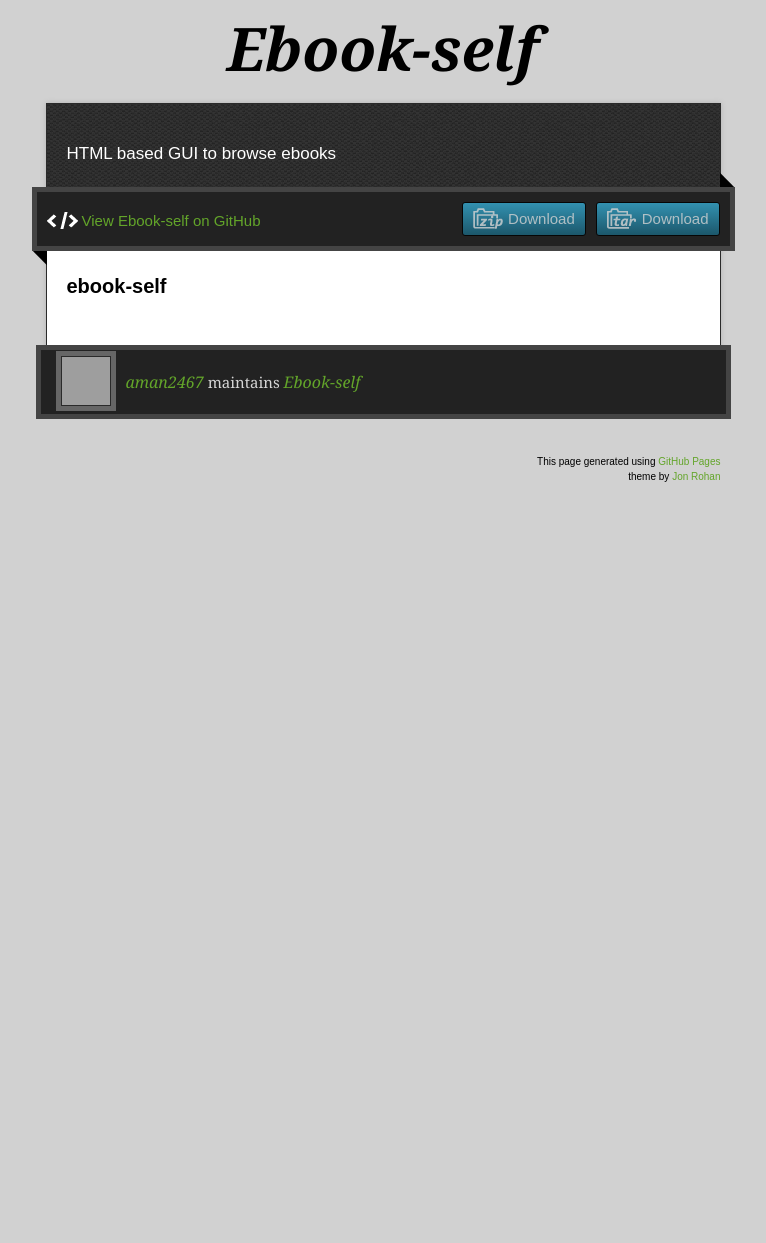
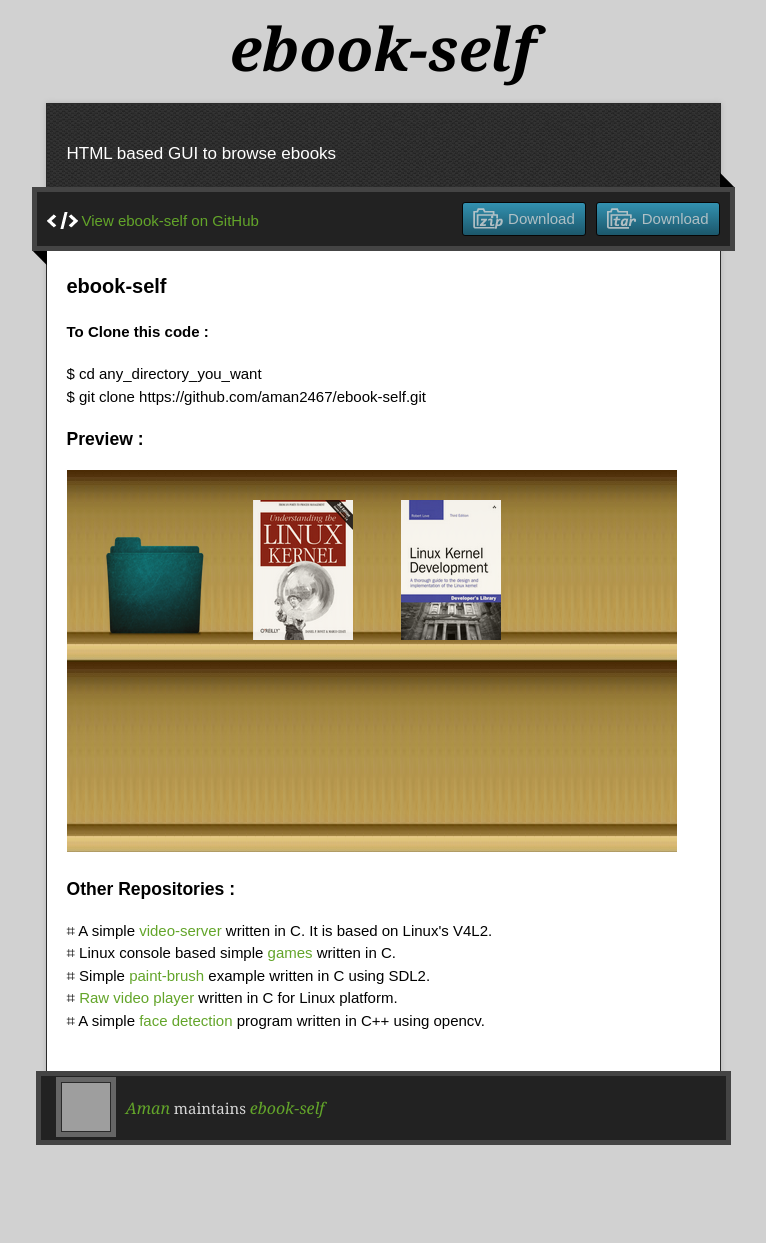
Before and after one commit to aman2467/ebook-self, a plain HTML site: page index.html in a window 1280 px wide. Shown: the part 27-1270 px from the top of the page, without its empty margins (257-1023 px from the left). Before the commit the page ends 800 px from the top, so only its background shows below. Drawn offline with nearby package versions, Linux system fonts and the light colour scheme; grey boxes are pictures that could not be loaded.

Commit message:
first commit

```diff
--- a/index.html
+++ b/index.html
@@ -8,10 +8,10 @@
 
   <link rel="stylesheet" href="stylesheets/stylesheet.css" media="screen">
   <link rel="stylesheet" href="stylesheets/github-dark.css">
-  <script type="text/javascript" src="https://ajax.googleapis.com/ajax/libs/jquery/1.7.1/jquery.min.js"></script>
+  <link rel="icon" type="image/x-icon" href="images/favicon.png">
   <script type="text/javascript" src="javascripts/script.js"></script>
 
-  <title>Ebook-self</title>
+  <title>ebook-self</title>
   <meta name="description" content="HTML based GUI to browse ebooks">
 
   <meta name="viewport" content="width=device-width,initial-scale=1">
@@ -22,7 +22,7 @@
 
   <div class="wrapper">
     <header>
-      <h1 class="title">Ebook-self</h1>
+      <h1 class="title">ebook-self</h1>
     </header>
     <div id="container">
       <p class="tagline">HTML based GUI to browse ebooks</p>
@@ -31,7 +31,7 @@
         <div class="inner">
           <a href="https://github.com/aman2467/ebook-self/tarball/master" class="download-button tar"><span>Download</span></a>
           <a href="https://github.com/aman2467/ebook-self/zipball/master" class="download-button zip"><span>Download</span></a>
-          <a href="https://github.com/aman2467/ebook-self" class="code">View Ebook-self on GitHub</a>
+          <a href="https://github.com/aman2467/ebook-self" class="code">View ebook-self on GitHub</a>
         </div>
         <span class="blc"></span><span class="trc"></span>
         </div>
@@ -39,25 +39,26 @@
           <h3>
 <a id="ebook-self" class="anchor" href="#ebook-self" aria-hidden="true"><span class="octicon octicon-link"></span></a>ebook-self</h3>
         </article>
+		<h4>To Clone this code : </h3>
+<p>$ cd any_directory_you_want<br>
+$ git clone https://github.com/aman2467/ebook-self.git
+</p>
+<h3>Preview :</h3><img src="images/preview.png"></img>
+<h3>Other Repositories :</h3>
+<p>
+&#8983 A simple <a href="http://aman2467.github.io/simple_video_server">video-server</a> written in C. It is based on Linux's V4L2.<br>
+&#8983 Linux console based simple <a href="http://aman2467.github.io/games">games</a> written in C.<br>
+&#8983 Simple <a href="http://aman2467.github.io/paint_brush">paint-brush</a> example written in C using SDL2.<br>
+&#8983 <a href="http://aman2467.github.io/raw_video_player">Raw video player</a> written in C for Linux platform.<br>
+&#8983 A simple <a href="http://aman2467.github.io/Face-detection-using-opencv">face detection</a> program written in C++ using opencv.<br>
+</p>
       </div>
     </div>
     <footer>
       <div class="owner">
-      <p><a href="https://github.com/aman2467" class="avatar"><img src="https://avatars0.githubusercontent.com/u/9942397?v=3&amp;s=60" width="48" height="48"></a> <a href="https://github.com/aman2467">aman2467</a> maintains <a href="https://github.com/aman2467/ebook-self">Ebook-self</a></p>
-
-
-      </div>
-      <div class="creds">
-        <small>This page generated using <a href="https://pages.github.com/">GitHub Pages</a><br>theme by <a href="https://twitter.com/jonrohan/">Jon Rohan</a></small>
+      <p><a href="https://github.com/aman2467" class="avatar"><img src="https://avatars0.githubusercontent.com/u/9942397?v=3&amp;s=60" width="48" height="48"></a> <a href="https://github.com/aman2467">Aman</a> maintains <a href="https://github.com/aman2467/ebook-self">ebook-self</a></p>
       </div>
     </footer>
   </div>
-  <div class="current-section">
-    <a href="#top">Scroll to top</a>
-    <a href="https://github.com/aman2467/ebook-self/tarball/master" class="tar">tar</a><a href="https://github.com/aman2467/ebook-self/zipball/master" class="zip">zip</a><a href="" class="code">source code</a>
-    <p class="name"></p>
-  </div>
-
-
 </body>
 </html>
```
Also changed, not shown: images/favicon.png (added), images/preview.png (added).
